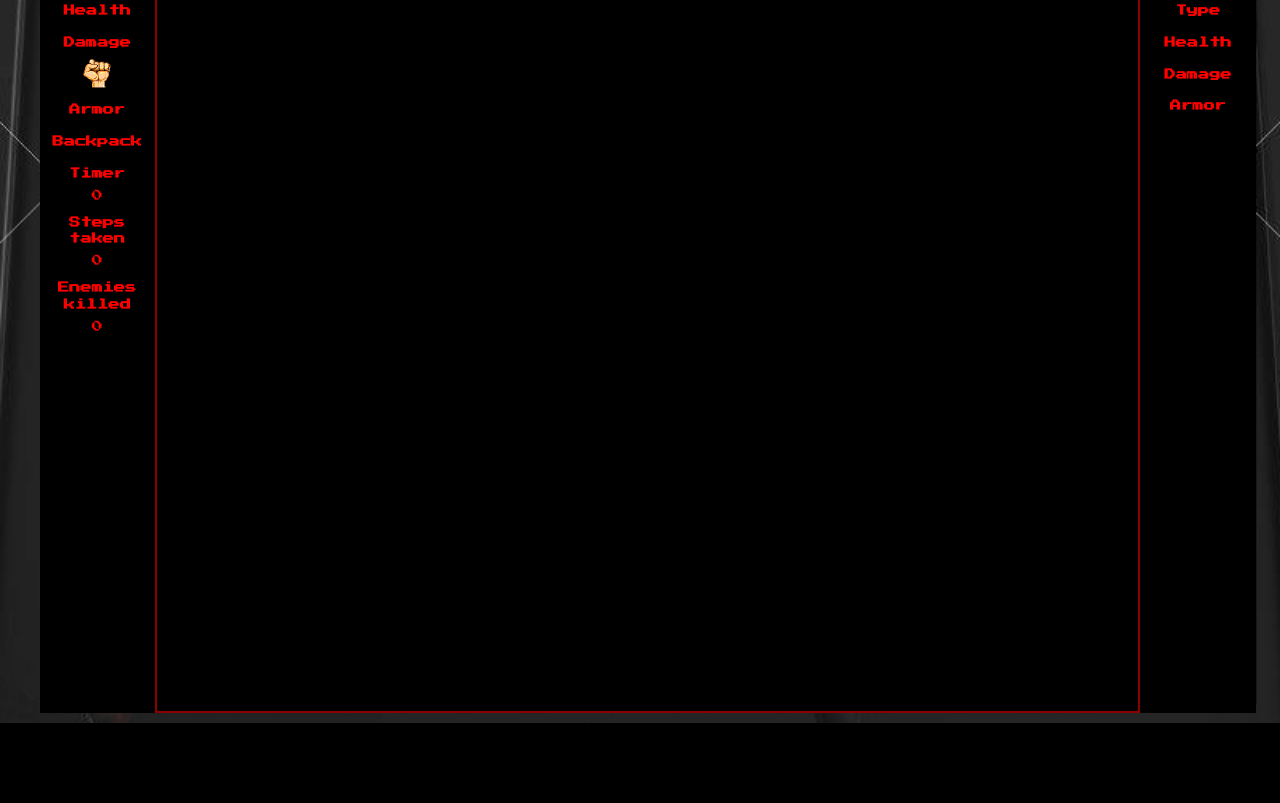
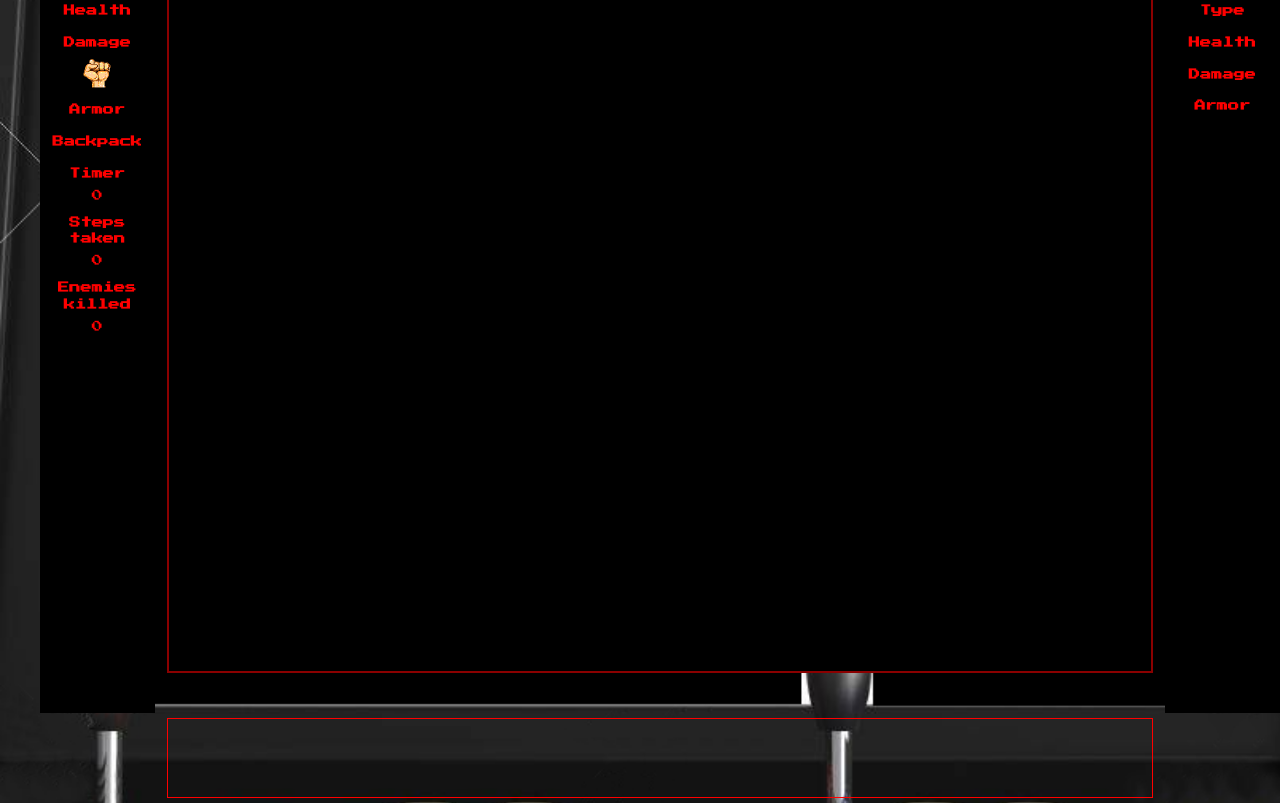
Before and after one commit to monsagri/WDI_LDN_PROJECT1, a website: page src/index.html in a window 1280 px wide. Shown: the part 727-1530 px from the top of the page. Before the commit the page ends 1450 px from the top, so only its background shows below. Drawn offline with nearby package versions, Linux system fonts and the light colour scheme; files that its build step writes are made by us from their sources.

Commit message:
added log div and resized game to fit

```diff
--- a/src/index.html
+++ b/src/index.html
@@ -81,7 +81,9 @@
 
               </div>
           </div>
+          <div class="log">
 
+          </div>
         </div>
       </div>
     </main>
--- a/src/js/libraries.js
+++ b/src/js/libraries.js
@@ -1,5 +1,5 @@
 /* eslint-disable no-unused-vars */
-const mainInstructions = '<p class=instructions>Welcome to <strong style="color:red;">Roguelike</strong> <br> You wake up in a small prison with no memory of how you got there and the desperate need to escape. <br> <strong>Controls:</strong> <br> W A S D - for Movement <br> Explore the cave and find items to help you along the way <br> <strong>Combat</strong> <br> You initiate combat by walking into an enemies square. You will each damage each other for your damage value (Fists) minus your armor value (armor). Keep an eye on your healthbar when choosing whether to fight or find a way around an enemy. <br> <strong>Items:</strong> <br>Weapons: Increase your Damage <br> Armor: Reduce the Damage you take <br> Potions: Increase your Health <br> Coins: Increase your final Score <br> <strong>Enemies</strong> <br> The Dungeon contains various enemies, their stats will be displayed on the right when you fight them. Some enemies are stronger than others and as you delve deeper they will start to move as well, so take care! <br> <strong>Score</strong> <br> Your score is calculated from the time you took to reach the end, the amount of steps you took, the amount of enemies you killed and the amount of coins you collected. <br> <br> <strong style="color:red;"> Good luck!</strong></p>';
+const mainInstructions = '<p class=instructions>Welcome to <strong style="color:red;">Roguelike</strong> <br> You wake up in a small prison with no memory of how you got there and the desperate need to escape. <br> <strong>Controls:</strong> <br> W A S D - for Movement <br> Explore the cave and find items to help you along the way <br> <strong>Combat</strong> <br> You initiate combat by walking into an enemies square. You will each damage each other for your damage value (Fists) minus your armor value (armor). Keep an eye on your healthbar when choosing whether to fight or find a way around an enemy. <br> <strong>Items:</strong> <br>Weapons: Increase your Damage <br> Armor: Reduce the Damage you take <br> Potions: Increase your Health <br> Coins: Increase your final Score <br> <strong>Enemies</strong> <br> The Dungeon contains various enemies, their stats will be displayed on the right when you fight them. Some enemies are stronger than others and as you delve deeper they will start to move as well, so take care! <br> <strong>Score</strong> <br> Your score is calculated from the time you took to reach the end, the amount of steps you took, the amount of enemies you killed and the amount of coins you collected. <br> <strong style="color:red;"> Good luck!</strong></p>';
 
 const instructions1 = 'You were poisoned by an evil wizard and left to die in a little room in this massive abandoned dungeon. <br> Find your way out and have your revenge! <br> Find the door to the next floor.';
 
--- a/src/scss/style.scss
+++ b/src/scss/style.scss
@@ -119,11 +119,12 @@ h2 {
   display: flex;
   flex-direction: row;
   justify-content: space-between;
+  flex-wrap: wrap;
   .gameboard {
     background-color: #000;
     border: 2px solid darkred;
     width: 77vw;
-    height: 95vh;
+    height: 90vh;
     display: flex;
     flex-wrap: wrap;
     p {
@@ -137,7 +138,7 @@ h2 {
       font-family: 'Oswald', sans-serif;
       padding: 10px;
       text-align: center;
-      font-size: 1.2rem;
+      font-size: 1.1rem;
       font-weight: 400;
       color: darkred;
     }
@@ -176,32 +177,10 @@ h2 {
     }
   }
 }
-// // .wrapper {
-//   margin: 30px auto;
-//   font-size: 2rem;
-//   color: red;
-//   h2 {
-//     font-size: 3rem;
-//     font-family: 'Oswald', sans-serif;
-//     text-align: center;
-//     margin-bottom: 20px;
-//   }
-//   table {
-//     tr {
-//       td {
-//         margin-bottom: 10px;
-//         padding: 0 40px;
-//         font-family: 'Oswald', sans-serif;
-//         text-align: center;
-//         font-size: 1.75rem;
-//       }
-//       th {
-//         padding: 0 40px;
-//         font-family: 'Oswald', sans-serif;
-//         text-align: center;
-//         color: red;
-//         text-decoration: underline;
-//       }
-//     }
-//   }
-// }
+.log {
+  align-self: auto;
+  margin: 5px auto;
+  width: 77vw;
+  height: 10vh;
+  border: 1px solid red;
+}
```
